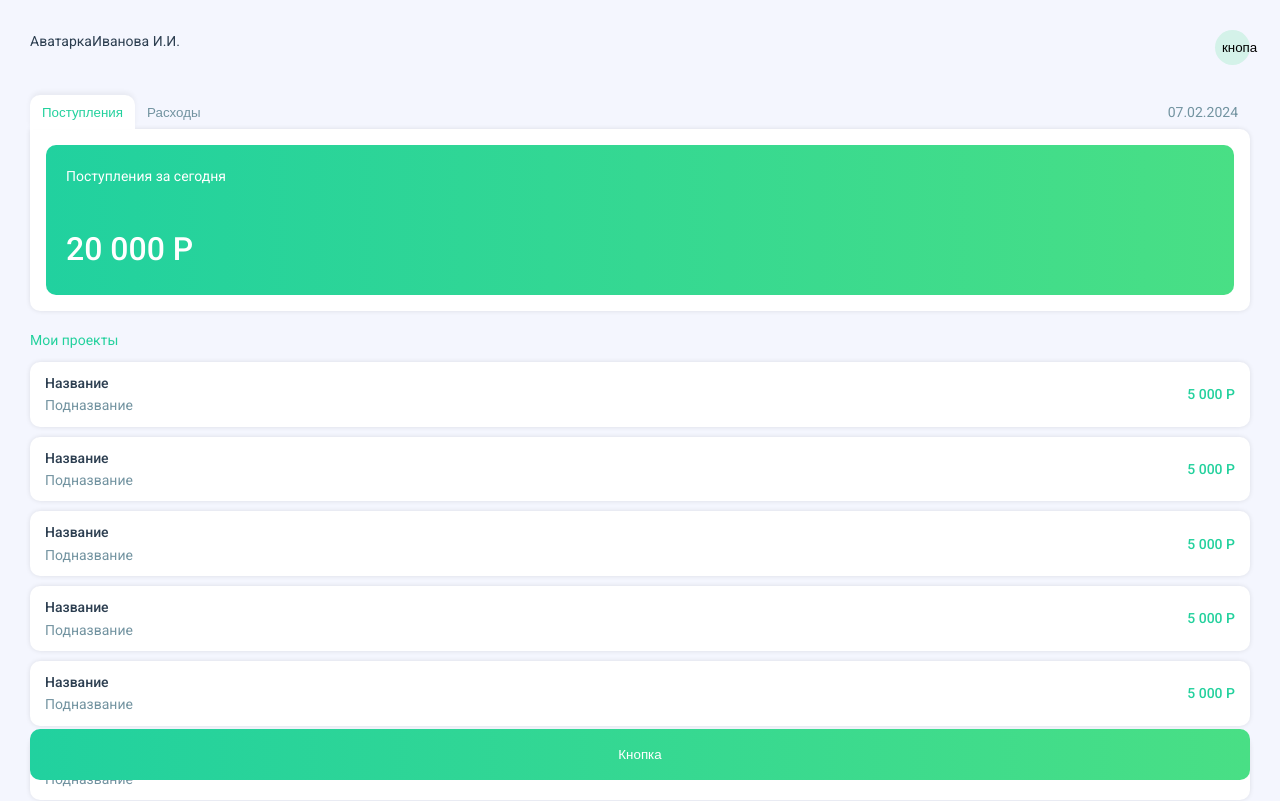
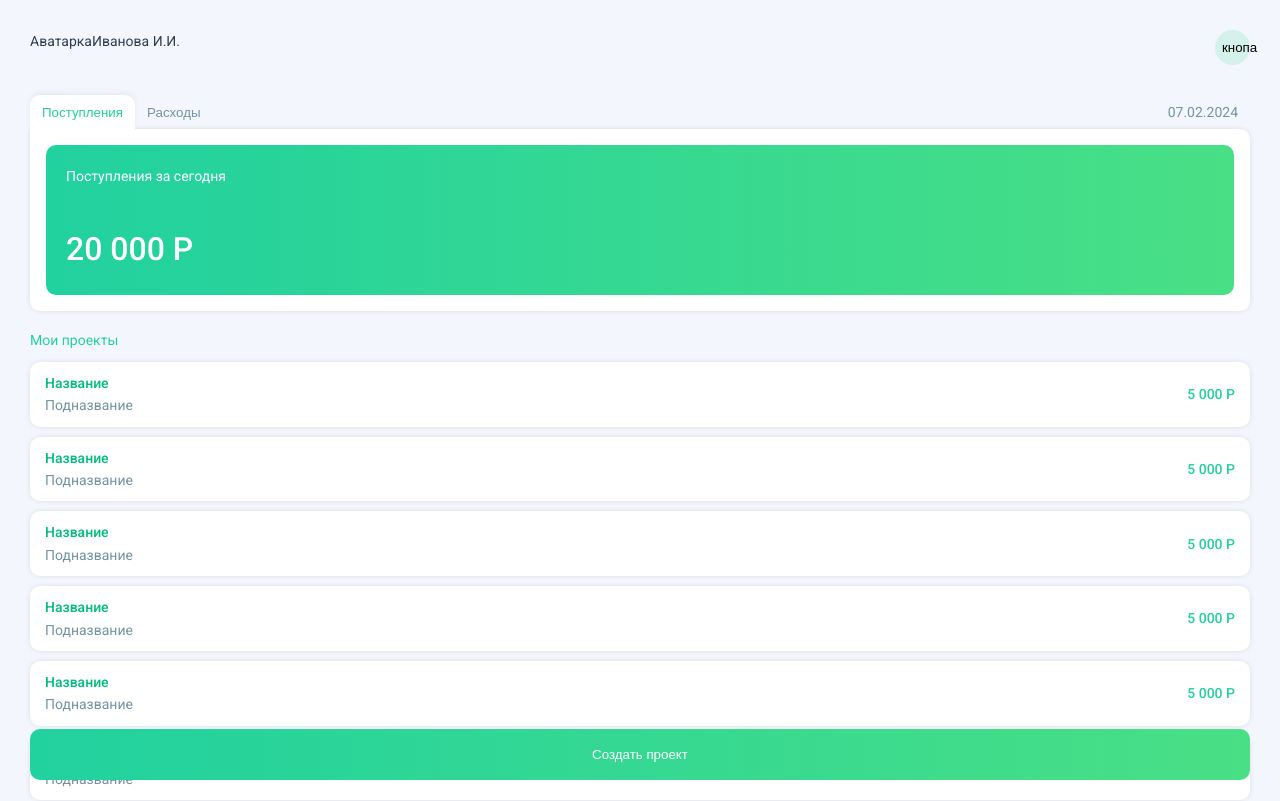
Before and after one commit to MariaSadovn1kova/tradition.webapp, a Vue app: page / in a window 1280 px wide. Shown: the top 801 px of the page. Built offline with nearby package versions, Linux system fonts and the light colour scheme.

Commit message:
feature: add links

```diff
--- a/src/App.vue
+++ b/src/App.vue
@@ -1,13 +1,11 @@
 <script setup lang="ts">
 import { RouterLink, RouterView } from 'vue-router'
 
-import { TraditionButton } from './features'
 import { MainNavbar } from './widgets'
 
 </script>
 
 <template>
   <main-navbar />
-  <tradition-button class="main-button" />
   <RouterView />
 </template>
--- a/src/assets/base.pcss
+++ b/src/assets/base.pcss
@@ -18,6 +18,7 @@
   --vt-c-font-green: #23D19D;
 
   --vt-c-green-gradient: linear-gradient(to right, #21D19F, #49DF85);
+  --vt-c-dark-green-gradient: linear-gradient(to right, #18A77E, #1DBB5C);
   --vt-c-red-gradient: linear-gradient(to right, #D1495B, #EDAE49);
 
   --vt-default-radius: 10px;
--- a/src/entities/project/model/index.ts
+++ b/src/entities/project/model/index.ts
@@ -9,7 +9,7 @@ export const useProjectStore = defineStore('project', {
       projects: 'receipts'
     }),
     actions: {
-      getAllProjects() {
+      fetchProjects() {
         this.projects = [
             {
               title: 'Проект 1',
--- a/src/features/tradition-button/tradition-button.pcss
+++ b/src/features/tradition-button/tradition-button.pcss
@@ -5,4 +5,8 @@
     color: var(--vt-c-white);
     border-radius: var(--vt-default-radius);
     background: var(--vt-c-green-gradient);
+
+    &:active {
+        background: var(--vt-c-dark-green-gradient);
+    }
 }
--- a/src/features/tradition-button/tradition-button.vue
+++ b/src/features/tradition-button/tradition-button.vue
@@ -3,7 +3,9 @@
 </script>
 
 <template>
-    <button class="button__container">{{'Кнопка'}}</button>
+    <button class="button__container">
+        <slot/>
+    </button>
 </template>
 
 
--- a/src/features/tradition-card/tradition-card.pcss
+++ b/src/features/tradition-card/tradition-card.pcss
@@ -5,6 +5,11 @@
     background: var(--vt-c-white);
     box-shadow: var(--vt-default-shadow);
     border-radius: var(--vt-default-radius);
+
+    &:active {
+        outline: none;
+        background-color: transparent;
+    }
 
     .text-content {
         width: 80%;
--- a/src/features/tradition-card/tradition-card.vue
+++ b/src/features/tradition-card/tradition-card.vue
@@ -6,7 +6,7 @@ const formattedAmount = computed(() => formattedNumber(5000));
 </script>
 
 <template>
-  <div class="tradition-card__container">
+  <router-link class="tradition-card__container" to="/1/0bjects">
     <div class="tradition-card__text-content text-content">
       <div class="text-content__title">Название</div>
       <div class="text-content__subtitle">Подназвание</div>
@@ -14,7 +14,7 @@ const formattedAmount = computed(() => formattedNumber(5000));
     <div class="tradition-card__transaction-info transaction-info">
       <span class="transaction-info__subtitle">{{ formattedAmount }}</span>
     </div>
-  </div>
+  </router-link>
 </template>
 
 <style lang="postcss" scoped>
--- a/src/pages/ObjectView.vue
+++ b/src/pages/ObjectView.vue
@@ -0,0 +1,11 @@
+<script>
+
+</script>
+
+<template>
+    <div>Тут объект</div>
+</template>
+
+<style>
+
+</style>
--- a/src/pages/ObjectsView.vue
+++ b/src/pages/ObjectsView.vue
@@ -0,0 +1,11 @@
+<script>
+
+</script>
+
+<template>
+    <div>Тут проектики</div>
+</template>
+
+<style>
+
+</style>
--- a/src/pages/ProjectsView.vue
+++ b/src/pages/ProjectsView.vue
@@ -1,7 +1,7 @@
 <script setup lang="ts">
 import { onMounted, computed } from 'vue'
 import { useI18n } from 'vue-i18n';
-import { ModeSwitch, TraditionList } from '../features'
+import { ModeSwitch, TraditionList, TraditionButton } from '../features'
 import { useProjectStore } from '@/entities';
 
 const projectStore = useProjectStore();
@@ -11,11 +11,14 @@ const { t } = useI18n();
 const projects = computed(() => projectStore.getProjects);
 
 onMounted(() => {
-  projectStore.getAllProjects();
+  projectStore.fetchProjects();
 });
 </script>
 
 <template>
+  <tradition-button class="main-button">
+    <span>{{ $t(`projects.create_project`) }}</span>
+  </tradition-button>
   <div class="project-container">
     <mode-switch />
     <div class="project-subtitle">
--- a/src/router/index.ts
+++ b/src/router/index.ts
@@ -6,8 +6,18 @@ const router = createRouter({
     {
       path: '/',
       name: 'home',
-      component: () => import('../pages/ProjectsView.vue')
+      component: () => import('../pages/ProjectsView.vue'),
     },
+    {
+      path: '/:projectID/objects',
+      name: 'objects',
+      component: () => import('@/pages/ObjectsView.vue'),
+    },
+    {
+      path: '/:projectID/:objectID',
+      name: 'object',
+      component: () => import('@/pages/ObjectView.vue'),
+    }
   ]
 })
 
--- a/src/shared/lib/lang/ru.json
+++ b/src/shared/lib/lang/ru.json
@@ -2,7 +2,8 @@
     "projects": {
         "receipts": "Поступления",
         "expenses": "Расходы",
-        "my_projects": "Мои проекты"
+        "my_projects": "Мои проекты",
+        "create_project": "Создать проект"
     },
     "banner": {
         "receipts": "Поступления за сегодня",
```
